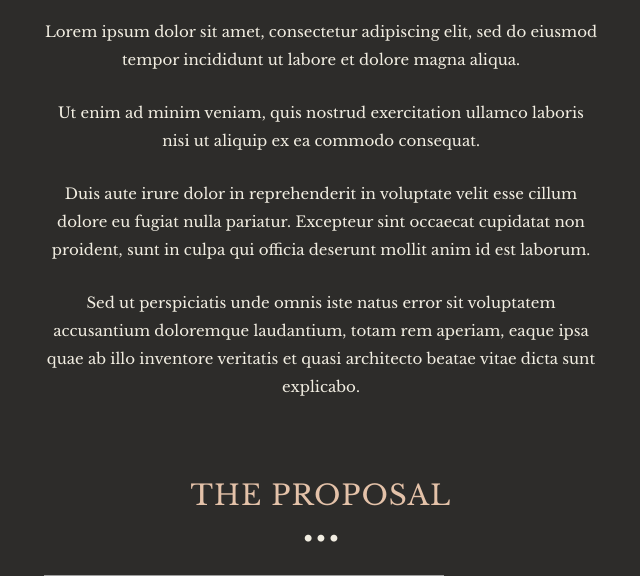
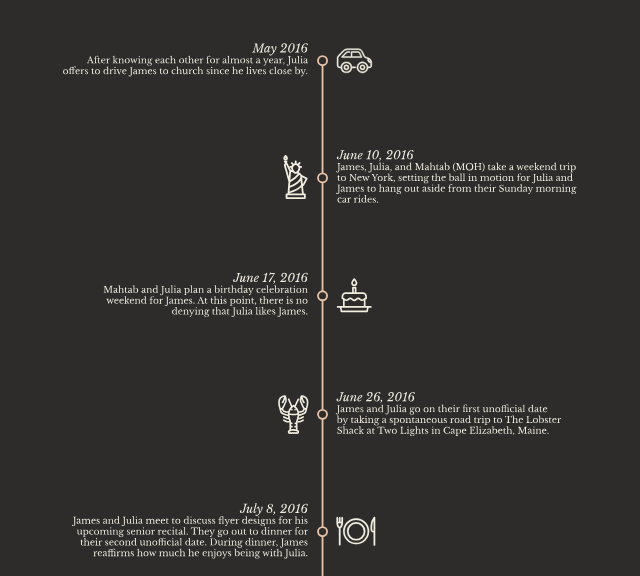
Before and after one commit to juliamgiannoni/juliannoni, a PHP site: page / in a window 1280 px wide. Shown: the part 1142-1718 px from the top of the page, without its empty margins (319-959 px from the left). Run offline with PHP 8.4, Linux system fonts and the light colour scheme; grey boxes are pictures that could not be loaded.

Commit message:
Add timeline

```diff
--- a/assets/css/main.css
+++ b/assets/css/main.css
@@ -18,6 +18,10 @@ img.main {
     height: auto;
     width: 100%;
     margin-bottom: 20px;
+}
+
+img.timeline {
+    width: 100%;
 }
 
 
--- a/home.html
+++ b/home.html
@@ -52,10 +52,11 @@
 				<div class="col-lg-6 col-lg-offset-3">
 					<img class="main" src="assets/img/JJ1.jpg" alt=""/>
 					<br>
-					<p>Lorem ipsum dolor sit amet, consectetur adipiscing elit, sed do eiusmod tempor incididunt ut labore et dolore magna aliqua.</p>
+					<img class="timeline" src="assets/img/timeline.svg" alt=""/>
+					<!-- <p>Lorem ipsum dolor sit amet, consectetur adipiscing elit, sed do eiusmod tempor incididunt ut labore et dolore magna aliqua.</p>
 					<p>Ut enim ad minim veniam, quis nostrud exercitation ullamco laboris nisi ut aliquip ex ea commodo consequat.</p>
 					<p>Duis aute irure dolor in reprehenderit in voluptate velit esse cillum dolore eu fugiat nulla pariatur. Excepteur sint occaecat cupidatat non proident, sunt in culpa qui officia deserunt mollit anim id est laborum.</p>
-					<p>Sed ut perspiciatis unde omnis iste natus error sit voluptatem accusantium doloremque laudantium, totam rem aperiam, eaque ipsa quae ab illo inventore veritatis et quasi architecto beatae vitae dicta sunt explicabo.</p>
+					<p>Sed ut perspiciatis unde omnis iste natus error sit voluptatem accusantium doloremque laudantium, totam rem aperiam, eaque ipsa quae ab illo inventore veritatis et quasi architecto beatae vitae dicta sunt explicabo.</p> -->
 				</div>
 			</div>
 		</div>
@@ -70,7 +71,6 @@
 				<p class="centered"><i class="icon icon-circle"></i><i class="icon icon-circle"></i><i class="icon icon-circle"></i></p>
 				<div class="col-lg-6 col-lg-offset-3">
 					<div id="carousel-example-generic" class="carousel slide" data-ride="carousel">
-						<!-- Wrapper for slides -->
 						<div class="carousel-inner">
 							<div class="item active centered">
 								<img class="img-responsive" src="assets/img/JJ4.jpg" alt="">
```
Also changed, not shown: assets/img/timeline.png (added), assets/img/timeline.svg (added).
